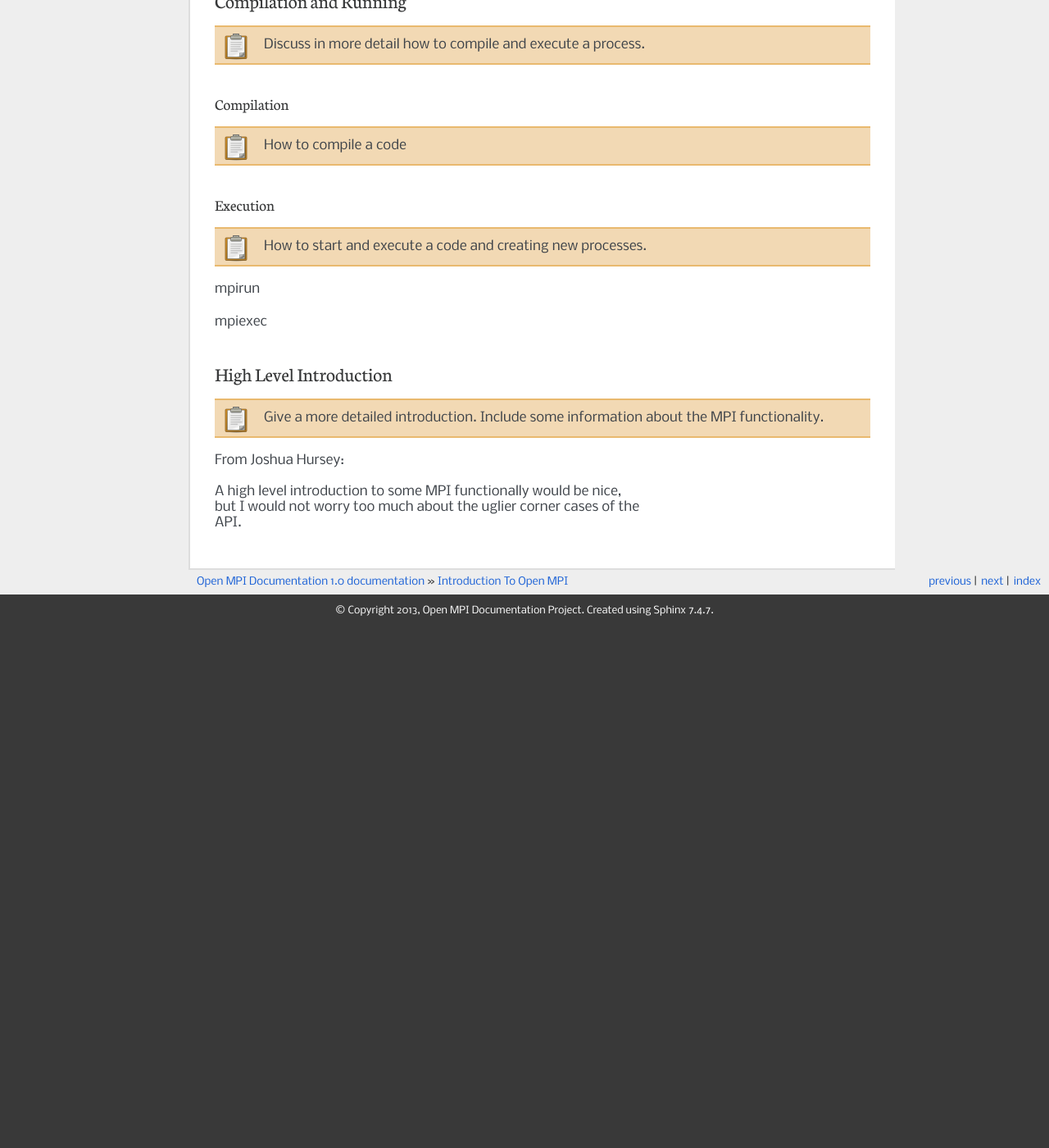
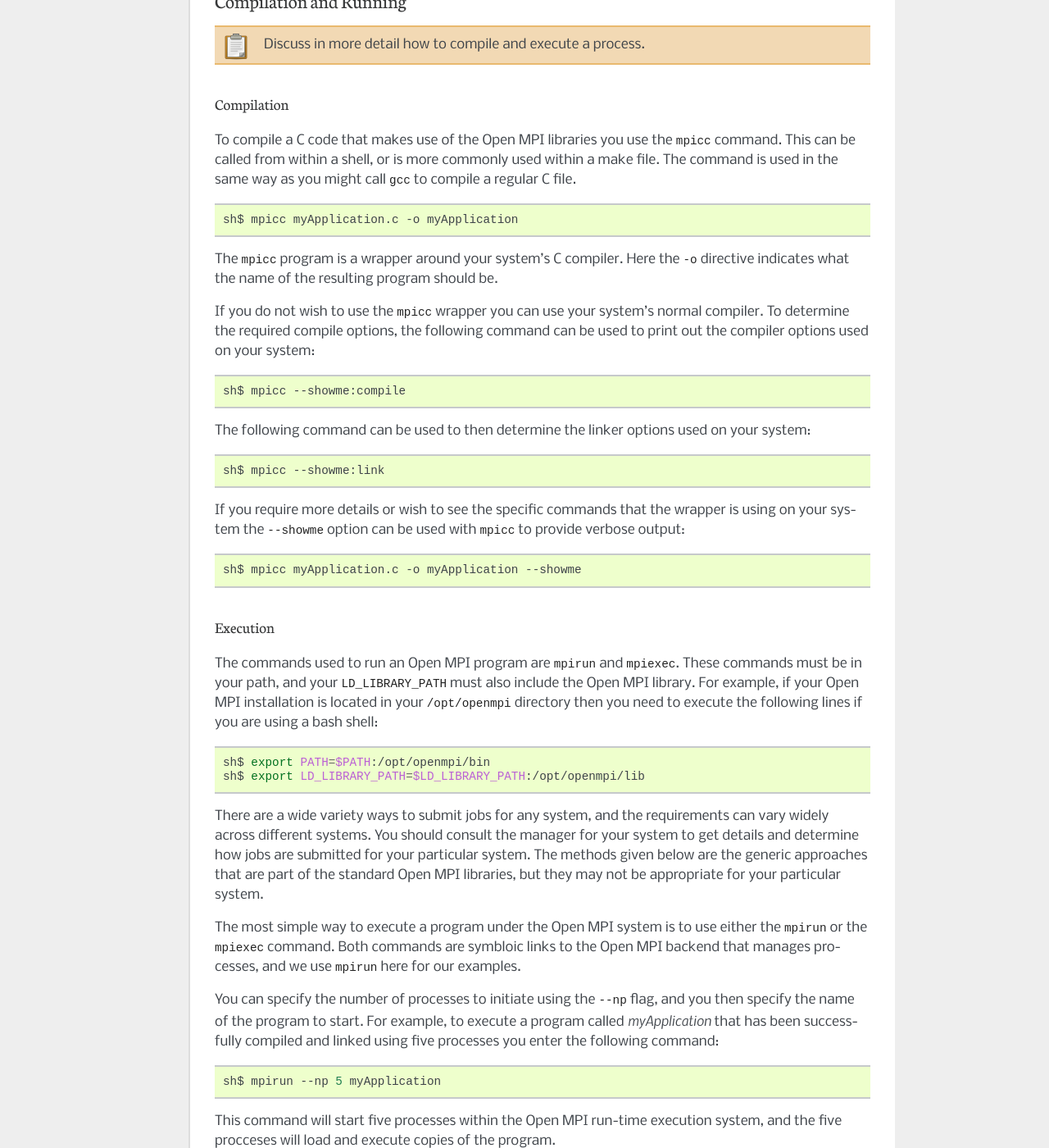
Before and after one commit to anhzhang/docs, a Sphinx documentation site: the page built from userManual/source/introduction.rst, in a window 1280 px wide and 1400 px high, scrolled down 665 px. Shown: the whole window at 82% size. Built offline with Sphinx 7.4.7, drawn with Linux system fonts in a browser that asks for light colours; before the commit the page ends 1429 px from its top, so only the background shows below that; some of the changed text lies outside the part shown.

Commit message:
Added information on how to compile, link, and run a program

```diff
--- a/userManual/source/introduction.rst
+++ b/userManual/source/introduction.rst
@@ -46,14 +46,54 @@ Compilation and Running
 .. todo::
    Discuss in more detail how to compile and execute a process.
 
+
 --------------
 Compilation
 --------------
 
 .. index:: compilation
+.. index:: mpicc
+.. index:: linking
+.. index:: compiler options
+.. index:: --showme
 
-.. todo::
-   How to compile a code
+To compile a C code that makes use of the Open MPI libraries you use
+the ``mpicc`` command. This can be called from within a shell, or is
+more commonly used within a make file. The command is used in the same
+way as you might call ``gcc`` to compile a regular C file.
+
+.. code-block:: sh
+
+   sh$ mpicc myApplication.c -o myApplication
+
+The ``mpicc`` program is a wrapper around your system's C
+compiler. Here the ``-o`` directive indicates what the name of the
+resulting program should be.
+
+If you do not wish to use the ``mpicc`` wrapper you can use your
+system's normal compiler. To determine the required compile options,
+the following command can be used to print out the compiler options
+used on your system:
+
+.. code-block:: sh
+
+   sh$ mpicc --showme:compile
+
+The following command can be used to then determine the linker options
+used on your system:
+
+.. code-block:: sh
+
+   sh$ mpicc --showme:link
+
+If you require more details or wish to see the specific commands that
+the wrapper is using on your system the ``--showme`` option can be
+used with ``mpicc`` to provide verbose output:
+
+.. code-block:: sh
+
+   sh$ mpicc myApplication.c -o myApplication --showme
+
 
 -----------
 Execution
@@ -61,13 +101,69 @@ Execution
 
 .. index:: running
 .. index:: execution
+.. index:: mpirun
+.. index:: mpiexec
 
-.. todo::
-   How to start and execute a code and creating new processes.
+The commands used to run an Open MPI program are ``mpirun`` and
+``mpiexec``. These commands must be in your path, and your
+``LD_LIBRARY_PATH`` must also include the Open MPI library. For
+example, if your Open MPI installation is located in your
+``/opt/openmpi`` directory then you need to execute the following lines
+if you are using a bash shell:
 
-mpirun
+.. code-block:: sh
 
-mpiexec
+   sh$ export PATH=$PATH:/opt/openmpi/bin
+   sh$ export LD_LIBRARY_PATH=$LD_LIBRARY_PATH:/opt/openmpi/lib
+
+There are a wide variety ways to submit jobs for any system, and the
+requirements can vary widely across different systems. You should
+consult the manager for your system to get details and determine how
+jobs are submitted for your particular system. The methods given below
+are the generic approaches that are part of the standard Open MPI
+libraries, but they may not be appropriate for your particular
+system.
+
+The most simple way to execute a program under the Open MPI system is
+to use either the ``mpirun`` or the ``mpiexec`` command. Both commands
+are symbloic links to the Open MPI backend that manages processes, and
+we use ``mpirun`` here for our examples.
+
+You can specify the number of processes to initiate using the ``--np``
+flag, and you then specify the name of the program to start. For
+example, to execute a program called *myApplication* that has been
+successfully compiled and linked using five processes you enter the
+following command:
+
+.. code-block:: sh
+
+   sh$ mpirun --np 5 myApplication
+
+This command will start five processes within the Open MPI run-time
+execution system, and the five procceses will load and execute copies
+of the program.
+
+Another widely used flag is the ``--hostfile`` option. This flag
+allows you to specify a list of hosts to be used, and the file format
+allows you to specify the maximum number of processes per host.
+
+.. code-block:: sh
+
+   # hostfile for my run
+   # Note that anything after a "#" is treated as a comment.
+
+   # Specify a file which will only have one process
+   bubba.manges.edu
+
+   # Specify a machine with many cores that will safely allow two
+   # processes
+   friendly.manges.edu=2
+
+   # Specify a machine with limited cores that will safely allow two
+   # processes but certainly not more than 3
+   angry.manges.edu slots=2 max-slots=3
+
+
 
 ========================
 High Level Introduction
```
